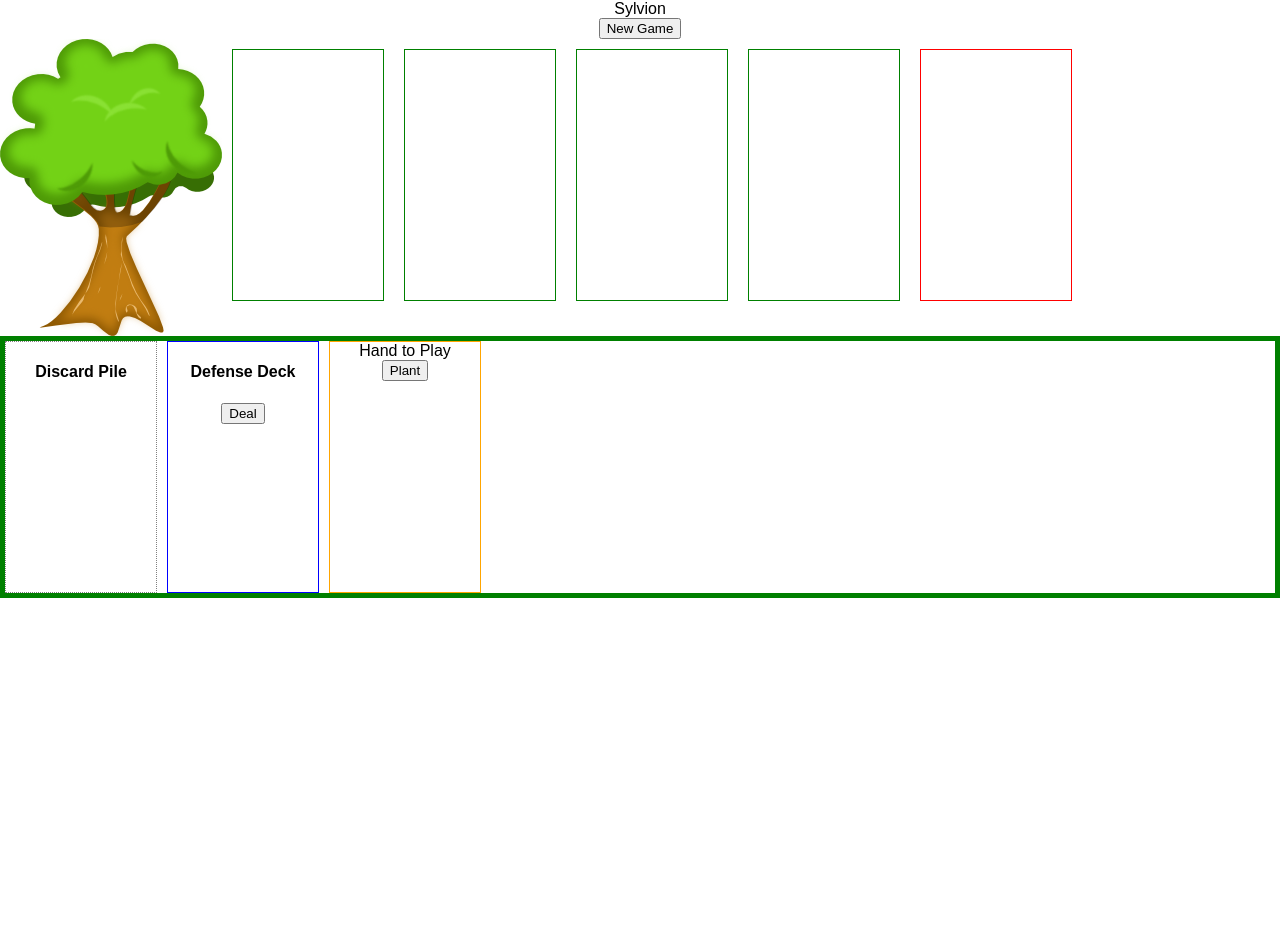
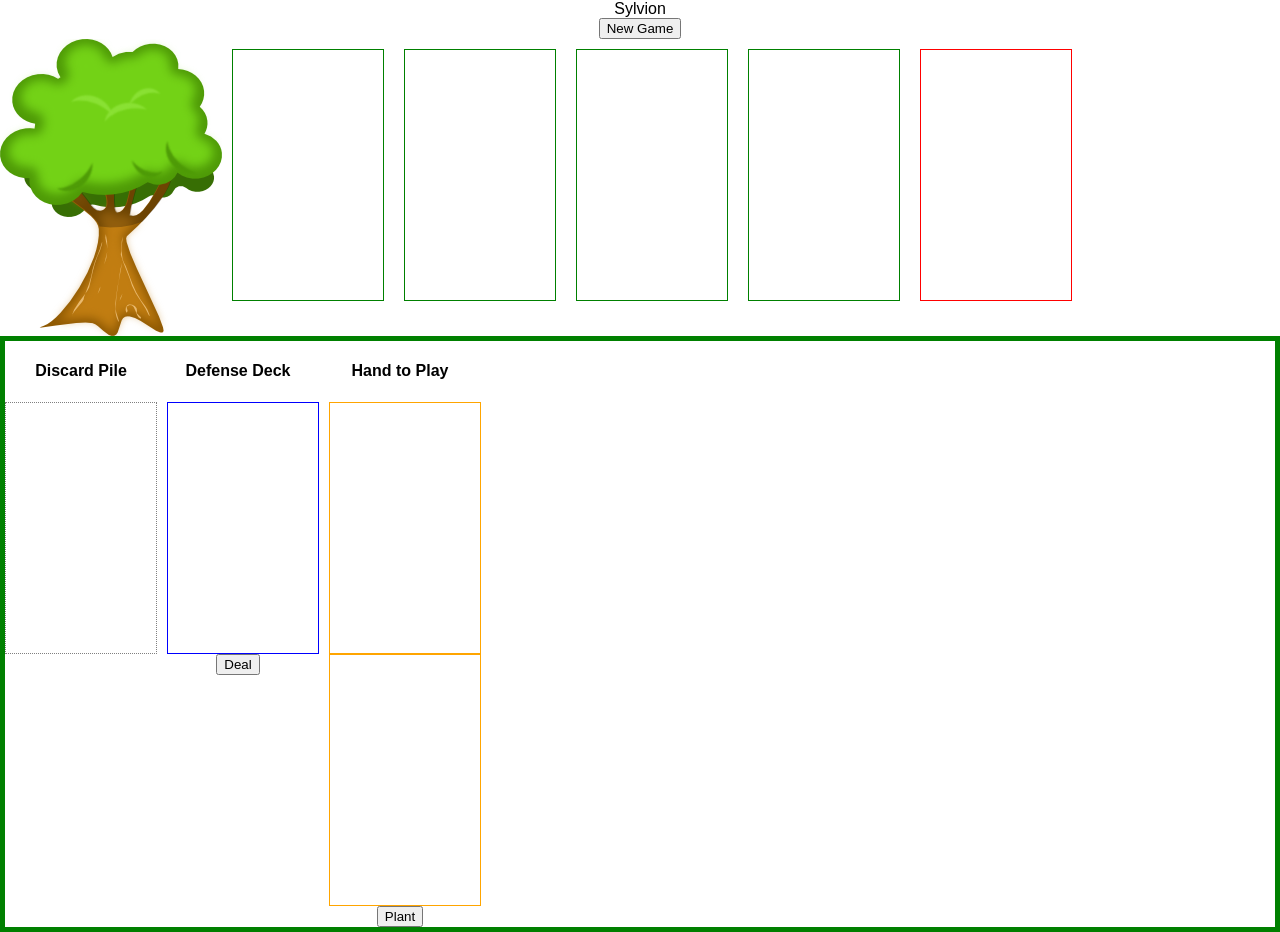
Before and after one commit to Smahima/sylvionHackathon, a React (Create React App) app: page / in a window 1280 px wide. Before the commit the page ends 800 px from the top, so only its background shows below. Built offline with nearby package versions, Linux system fonts and the light colour scheme.

Commit message:
add hand card

```diff
--- a/src/components/Deal.js
+++ b/src/components/Deal.js
@@ -1,37 +1,26 @@
-import React, { Component } from 'react';
-import '../styles/App.css';
+import React, { Component } from "react";
+import "../styles/App.css";
 
 export default class Deal extends Component {
-
   render() {
-
     return (
       <div className="defense">
-
-            <div  className="discard">
         <div className="card-block">
           <h4 className="card-title">Discard Pile</h4>
+          <div className="discard" />
         </div>
-            </div>
-
-            <div className="deck">
         <div className="card-block">
           <h4 className="card-title">Defense Deck</h4>
-              </div>
-              <div>
+          <div className="deck" />
           <button className="deal">Deal</button>
         </div>
-            </div>
-
-              <div className="play">
-              <div className="card-block">Hand to Play</div>
-              <div>
+        <div className="card-block">
+          <h4 className="card-title">Hand to Play</h4>
+          <div className="play" />
+          <div className="play" />
           <button className="plant">Plant</button>
         </div>
       </div>
-
-        </div>
-
     );
-    };
   }
+}
```
Lines whose indentation alone changed are shown as unchanged.
